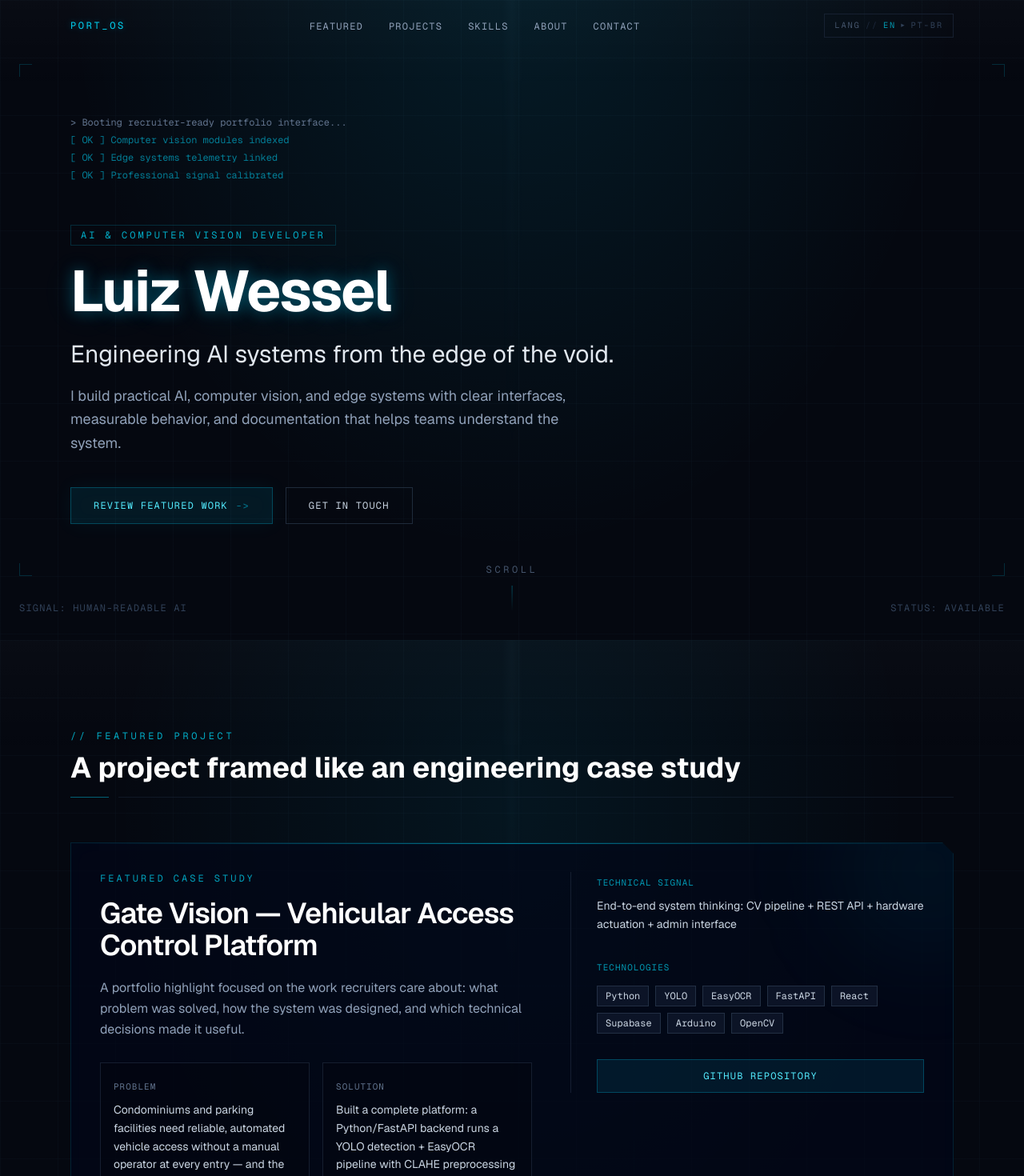
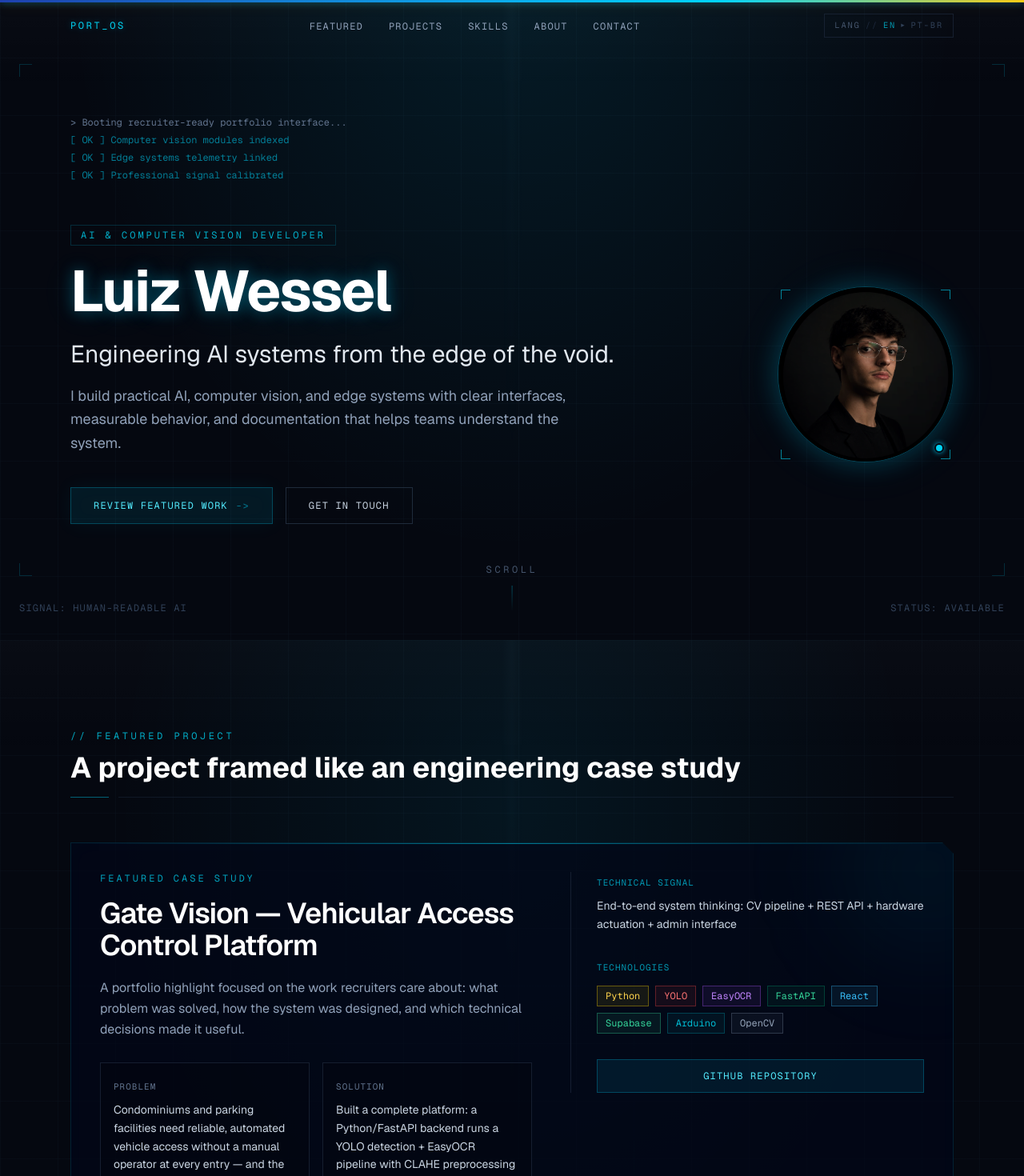
Before and after one commit to Wessel2007/Neural-HUD-Portfolio-AI-Developer-Interface, a Next.js app: page / in a window 1280 px wide. Shown: the top 1470 px of the page at 80% size. Built offline with nearby package versions, Linux system fonts and the light colour scheme.

Commit message:
imagem ao perfil, barra de progresso e cores

```diff
--- a/app/page.tsx
+++ b/app/page.tsx
@@ -1,7 +1,8 @@
 "use client";
 
-import { motion, AnimatePresence, useInView } from "framer-motion";
+import { motion, AnimatePresence, useInView, useScroll, useSpring } from "framer-motion";
 import { useRef, useState, useEffect } from "react";
+import Image from "next/image";
 import { useLang } from "@/lib/language-context";
 import { content, type ProjectContent, type SkillContent } from "@/lib/content";
 
@@ -22,6 +23,74 @@ const staggerContainer = {
   hidden: {},
   visible: { transition: { staggerChildren: 0.13 } },
 };
+
+// ─── Technology Badge Colors ───────────────────────────────────────────────────
+
+const TECH_COLORS: Record<string, { bg: string; border: string; text: string }> = {
+  Python:          { bg: "rgba(255,212,0,0.08)",    border: "rgba(255,212,0,0.35)",    text: "#FFD44D" },
+  YOLO:            { bg: "rgba(239,68,68,0.08)",    border: "rgba(239,68,68,0.35)",    text: "#F87171" },
+  YOLOv11:         { bg: "rgba(239,68,68,0.08)",    border: "rgba(239,68,68,0.35)",    text: "#F87171" },
+  EasyOCR:         { bg: "rgba(168,85,247,0.08)",   border: "rgba(168,85,247,0.35)",   text: "#C084FC" },
+  FastAPI:         { bg: "rgba(5,150,105,0.08)",    border: "rgba(5,150,105,0.35)",    text: "#34D399" },
+  React:           { bg: "rgba(56,189,248,0.08)",   border: "rgba(56,189,248,0.35)",   text: "#38BDF8" },
+  Supabase:        { bg: "rgba(52,211,153,0.08)",   border: "rgba(52,211,153,0.35)",   text: "#34D399" },
+  Arduino:         { bg: "rgba(0,151,167,0.08)",    border: "rgba(0,151,167,0.35)",    text: "#00BCD4" },
+  OpenCV:          { bg: "rgba(71,85,105,0.12)",    border: "rgba(100,116,139,0.40)",  text: "#94A3B8" },
+  PyTorch:         { bg: "rgba(238,76,44,0.08)",    border: "rgba(238,76,44,0.35)",    text: "#F97316" },
+  NumPy:           { bg: "rgba(77,128,196,0.08)",   border: "rgba(77,128,196,0.35)",   text: "#60A5FA" },
+  CCXT:            { bg: "rgba(234,179,8,0.08)",    border: "rgba(234,179,8,0.35)",    text: "#FACC15" },
+  Pandas:          { bg: "rgba(99,102,241,0.08)",   border: "rgba(99,102,241,0.35)",   text: "#818CF8" },
+  "Claude API":    { bg: "rgba(201,136,78,0.08)",   border: "rgba(201,136,78,0.35)",   text: "#D4956A" },
+  "Next.js":       { bg: "rgba(250,250,250,0.06)",  border: "rgba(250,250,250,0.25)",  text: "#F1F5F9" },
+  TypeScript:      { bg: "rgba(49,120,198,0.08)",   border: "rgba(49,120,198,0.35)",   text: "#60A5FA" },
+  JavaScript:      { bg: "rgba(234,179,8,0.08)",    border: "rgba(234,179,8,0.35)",    text: "#FACC15" },
+  Vite:            { bg: "rgba(149,87,234,0.08)",   border: "rgba(149,87,234,0.35)",   text: "#A78BFA" },
+  Tailwind:        { bg: "rgba(6,182,212,0.08)",    border: "rgba(6,182,212,0.35)",    text: "#22D3EE" },
+  "Tailwind CSS":  { bg: "rgba(6,182,212,0.08)",    border: "rgba(6,182,212,0.35)",    text: "#22D3EE" },
+  PostgreSQL:      { bg: "rgba(51,103,145,0.08)",   border: "rgba(51,103,145,0.35)",   text: "#60A5FA" },
+  "shadcn/ui":     { bg: "rgba(250,250,250,0.06)",  border: "rgba(250,250,250,0.22)",  text: "#CBD5E1" },
+  Recharts:        { bg: "rgba(239,68,68,0.08)",    border: "rgba(239,68,68,0.30)",    text: "#FCA5A5" },
+  "Framer Motion": { bg: "rgba(236,72,153,0.08)",   border: "rgba(236,72,153,0.30)",   text: "#F472B6" },
+  "AI/ML":         { bg: "rgba(168,85,247,0.08)",   border: "rgba(168,85,247,0.35)",   text: "#C084FC" },
+  "IA/ML":         { bg: "rgba(168,85,247,0.08)",   border: "rgba(168,85,247,0.35)",   text: "#C084FC" },
+};
+
+const DEFAULT_BADGE = { bg: "rgba(30,41,59,0.70)", border: "rgba(51,65,85,0.50)", text: "#94A3B8" };
+
+function TechBadge({ tech, size = "sm" }: { tech: string; size?: "sm" | "xs" }) {
+  const style = TECH_COLORS[tech] ?? DEFAULT_BADGE;
+  const padding = size === "xs" ? "px-2 py-0.5" : "px-2.5 py-1";
+  return (
+    <span
+      className={`font-mono text-xs ${padding} inline-block`}
+      style={{
+        background: style.bg,
+        border: `1px solid ${style.border}`,
+        color: style.text,
+      }}
+    >
+      {tech}
+    </span>
+  );
+}
+
+// ─── Scroll Progress Bar ───────────────────────────────────────────────────────
+
+function ScrollProgressBar() {
+  const { scrollYProgress } = useScroll();
+  const scaleX = useSpring(scrollYProgress, { stiffness: 200, damping: 30, restDelta: 0.001 });
+
+  return (
+    <motion.div
+      className="fixed top-0 inset-x-0 z-[60] h-[3px] origin-left"
+      style={{
+        scaleX,
+        background: "linear-gradient(90deg, #1e40af 0%, #0ea5e9 45%, #00d4ff 70%, #FACC15 100%)",
+        boxShadow: "0 0 8px rgba(0,212,255,0.5), 0 0 18px rgba(250,204,21,0.25)",
+      }}
+    />
+  );
+}
 
 // ─── Language Toggle ──────────────────────────────────────────────────────────
 
@@ -90,6 +159,7 @@ function NavBar() {
           : "bg-transparent"
       }`}
     >
+      {/* offset para a barra de progresso acima */}
       <div className="max-w-6xl mx-auto px-4 sm:px-6 h-16 flex items-center justify-between gap-4">
         <span className="font-mono text-cyan-400 text-xs tracking-[0.22em] uppercase glow-text-sm shrink-0">
           PORT_OS
@@ -129,6 +199,49 @@ function SectionHeader({ label, title }: { label: string; title: string }) {
         <div className="h-px w-12 bg-cyan-500/50" />
         <div className="h-px flex-1 bg-slate-800/50" />
       </div>
+    </div>
+  );
+}
+
+// ─── Profile Photo ────────────────────────────────────────────────────────────
+
+function ProfilePhoto({ size = 180 }: { size?: number }) {
+  return (
+    <div className="relative shrink-0" style={{ width: size, height: size }}>
+      {/* Outer glow ring */}
+      <div
+        className="absolute inset-0 rounded-full"
+        style={{
+          background: "radial-gradient(circle, rgba(0,212,255,0.18) 0%, transparent 70%)",
+          boxShadow: "0 0 32px rgba(0,212,255,0.22), 0 0 64px rgba(0,212,255,0.08)",
+        }}
+      />
+      {/* Corner HUD markers */}
+      <span className="absolute top-1 left-1 w-3 h-3 border-l border-t border-cyan-400/60" />
+      <span className="absolute top-1 right-1 w-3 h-3 border-r border-t border-cyan-400/60" />
+      <span className="absolute bottom-1 left-1 w-3 h-3 border-l border-b border-cyan-400/60" />
+      <span className="absolute bottom-1 right-1 w-3 h-3 border-r border-b border-cyan-400/60" />
+      {/* Photo */}
+      <div
+        className="relative overflow-hidden rounded-full"
+        style={{
+          width: size,
+          height: size,
+          border: "1.5px solid rgba(0,212,255,0.30)",
+          boxShadow: "inset 0 0 16px rgba(0,212,255,0.10)",
+        }}
+      >
+        <Image
+          src="/profile/wessel.png"
+          alt="Luiz Wessel"
+          fill
+          className="object-cover object-top"
+          priority
+          sizes={`${size}px`}
+        />
+      </div>
+      {/* Status dot */}
+      <span className="absolute bottom-3 right-3 w-3 h-3 rounded-full bg-cyan-400 border-2 border-[#050810] shadow-[0_0_6px_rgba(0,212,255,0.8)]" />
     </div>
   );
 }
@@ -192,7 +305,10 @@ function HeroSection() {
               initial="hidden"
               animate="visible"
               variants={staggerContainer}
+              className="flex flex-col lg:flex-row lg:items-center lg:justify-between gap-12 lg:gap-16"
             >
+              {/* Text content */}
+              <div className="flex-1">
                 {/* Role badge */}
                 <motion.span
                   variants={fadeUp}
@@ -242,6 +358,15 @@ function HeroSection() {
                   >
                     {c.hero.ctaSecondary}
                   </a>
+                </motion.div>
+              </div>
+
+              {/* Profile photo — desktop right, mobile centered above */}
+              <motion.div
+                variants={fadeUp}
+                className="flex justify-center lg:justify-end lg:shrink-0"
+              >
+                <ProfilePhoto size={220} />
               </motion.div>
             </motion.div>
           )}
@@ -358,12 +483,7 @@ function FeaturedProject() {
                 </span>
                 <div className="mt-3 flex flex-wrap gap-2">
                   {project.technologies.map((tech) => (
-                    <span
-                      key={tech}
-                      className="font-mono text-xs text-slate-300 bg-slate-900/80 border border-slate-700/60 px-2.5 py-1"
-                    >
-                      {tech}
-                    </span>
+                    <TechBadge key={tech} tech={tech} size="sm" />
                   ))}
                 </div>
               </div>
@@ -453,12 +573,7 @@ function ProjectCard({
 
       <div className="flex flex-wrap gap-1.5">
         {project.technologies.map((tag) => (
-          <span
-            key={tag}
-            className="font-mono text-xs text-slate-500 bg-slate-900/70 border border-slate-800/50 px-2 py-0.5"
-          >
-            {tag}
-          </span>
+          <TechBadge key={tag} tech={tag} size="xs" />
         ))}
       </div>
 
@@ -607,13 +722,26 @@ function AboutSection() {
       <div className="relative max-w-6xl mx-auto px-5 sm:px-6">
         <SectionHeader label={ab.label} title={ab.title} />
         <div ref={ref} className="grid md:grid-cols-2 gap-14 items-start">
-          {/* Bio */}
+          {/* Bio + photo */}
           <motion.div
             initial={{ opacity: 0, x: -24 }}
             animate={isInView ? { opacity: 1, x: 0 } : {}}
             transition={{ duration: 0.6 }}
-            className="space-y-5 text-slate-400 leading-relaxed text-[0.95rem]"
+            className="space-y-5"
           >
+            {/* Compact profile card */}
+            <div className="flex items-center gap-5 mb-2 p-4 border border-slate-800/60 bg-slate-950/40">
+              <ProfilePhoto size={72} />
+              <div>
+                <p className="font-mono text-xs text-cyan-400/70 tracking-widest uppercase mb-1">
+                  {ab.label.replace("// ", "")}
+                </p>
+                <p className="text-white font-semibold text-base leading-snug">Luiz Wessel</p>
+                <p className="text-slate-500 text-xs font-mono mt-0.5">{c.hero.role}</p>
+              </div>
+            </div>
+
+            <div className="space-y-5 text-slate-400 leading-relaxed text-[0.95rem]">
               {ab.bio.map((paragraph, i) => (
                 <p key={i}>{paragraph}</p>
               ))}
@@ -623,6 +751,7 @@ function AboutSection() {
                   {ab.currentSignalLabel}
                 </p>
                 <p className="text-slate-400 text-sm">{ab.currentSignal}</p>
+              </div>
             </div>
           </motion.div>
 
@@ -750,6 +879,8 @@ export default function Home() {
   }, [lang]);
 
   return (
+    <>
+      <ScrollProgressBar />
       <motion.main
         className="bg-[#050810] min-h-screen overflow-x-hidden"
         animate={{ opacity: fading ? 0.08 : 1 }}
@@ -763,5 +894,6 @@ export default function Home() {
         <AboutSection />
         <ContactSection />
       </motion.main>
+    </>
   );
 }
```
Also changed, not shown: public/profile/wessel.png (added), wessel.png (added). Lines whose indentation alone changed are shown as unchanged.
